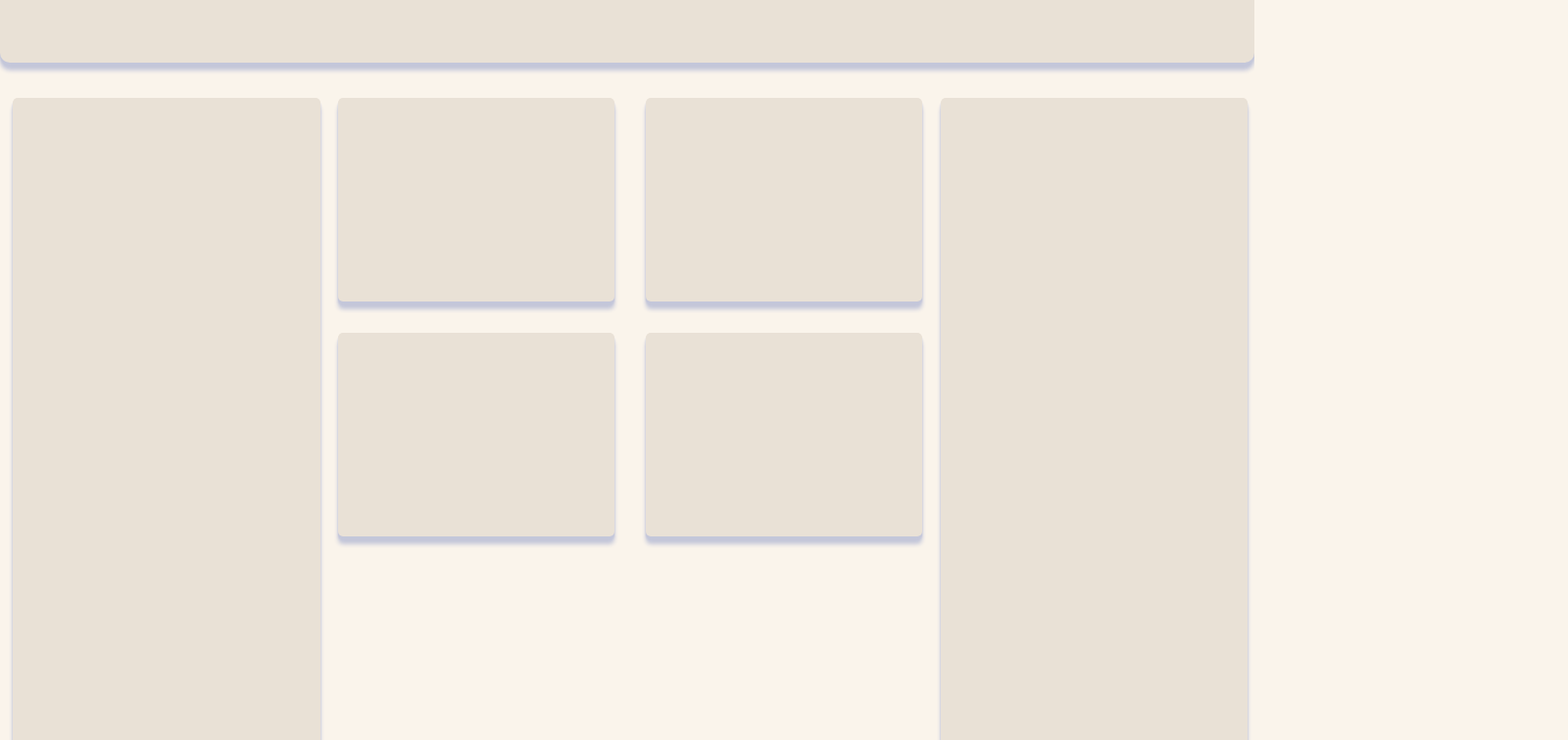
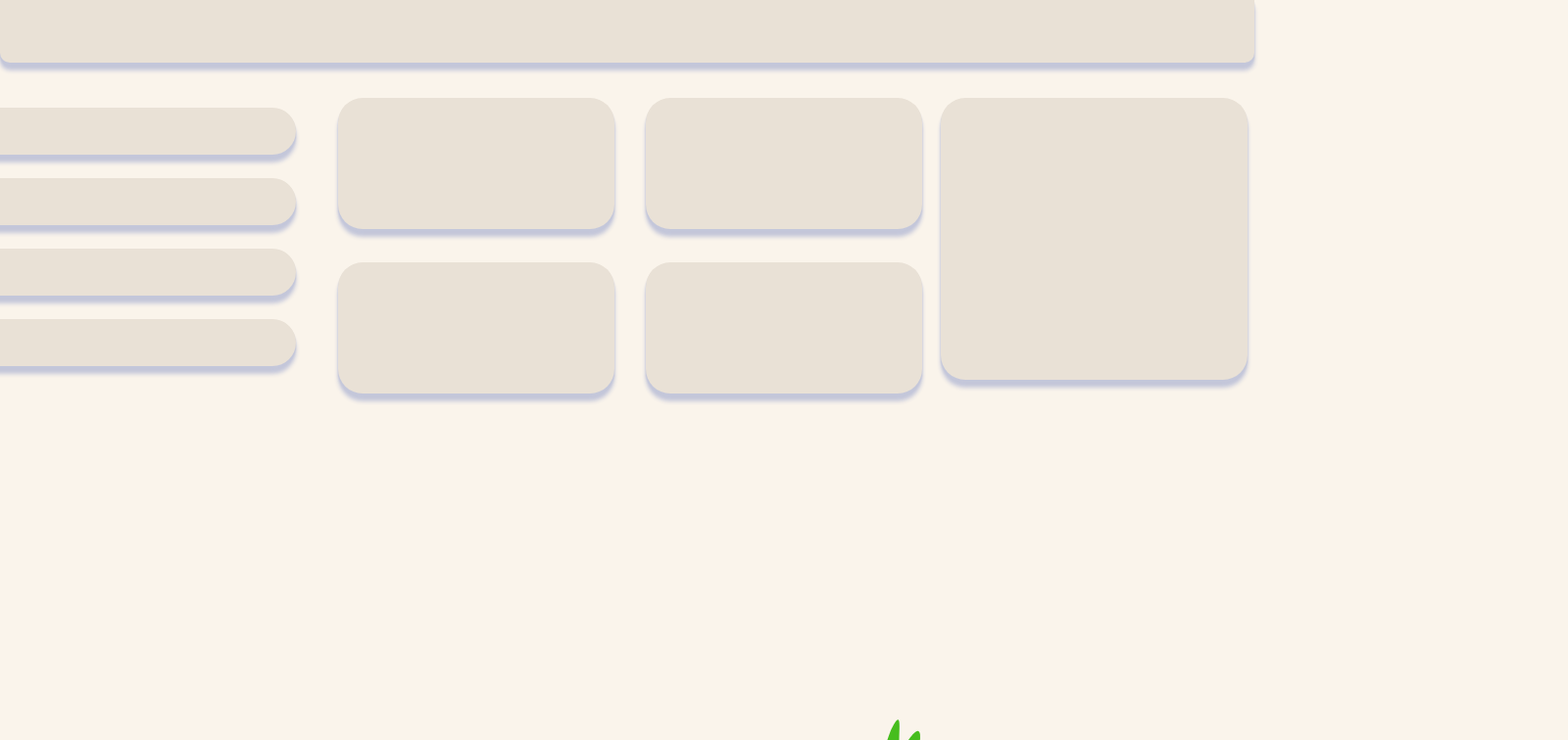
Before and after one commit to yas-cm/BOSCH, a plain HTML site: page FrontEnd/Projeto_Estufa/index.html in a window 1280 px wide. Shown: the top 756 px of the page at 98% size, 1600 px wide, since content can reach past the window. Drawn offline with Linux system fonts and the light colour scheme.

Commit message:
nao consigo centralizar

```diff
--- a/FrontEnd/Projeto_Estufa/index.html
+++ b/FrontEnd/Projeto_Estufa/index.html
@@ -11,16 +11,26 @@
     <div class="flex cima"></div>
 
     <!-- Divisão dos grids -->
-    <div class = "content grid">
-        <div class="caixinha"></div>
-        <div class="caixas-meio">
-            <div class = "caixinha inha"></div>
-            <div class = "caixinha inha"></div>
-            <div class = "caixinha inha"></div>
-            <div class = "caixinha inha"></div>
+    <div class = "grid">
+        <div>
+            <div class="navigation"></div>
+            <div class="navigation"></div>
+            <div class="navigation"></div>
+            <div class="navigation"></div>
         </div>
-        <div class="caixinha"></div>
+        <div class="caixinha-meio">
+            <div class = "caixinha"></div>
+            <div class = "caixinha"></div>
+            <div class = "caixinha"></div>
+            <div class = "caixinha"></div>
+        </div>
+        <div class="caixinha-direita"></div>
+
     </div>
+    <div class = "flex justify-center">
+        <img class = "tomatinho" src="./CicloTomatinho.png" alt="Não achei o tomatinho">
+        </div>
+
 
 
 
--- a/FrontEnd/Projeto_Estufa/style.css
+++ b/FrontEnd/Projeto_Estufa/style.css
@@ -5,9 +5,11 @@
     margin: 0px;
     padding: 0px;
 }
+
 body{
     background-color: rgb(250, 244, 235);
-    min-height: 100vh;
+    /* min-height: 100vh; */
+    height: 100vh;
 }
 
 .cima{
@@ -21,38 +23,59 @@ body{
 }
 
 .caixinha{
-    height: full;
+    height: 80%;
     background-color: rgb(233, 225, 214);
-    border-radius: 5px;
+    border-radius: 25px;
     box-shadow:rgb(196, 199, 218) 0px 2px 1px, rgba(196, 199, 218) 0px 4px 2px, rgba(196, 199, 218) 0px 8px 4px;
-
-}
-
-.inha{
-    /* margin-top: 10%; */
     margin-bottom: 10%;
     margin-left: 5%;
     margin-right: 5%;
 }
 
-.caixas-meio{
+
+.caixinha-meio{
     display: grid;
     grid-template-columns: 1fr 1fr;
     grid-template-rows: 1fr 1fr;
-    height: 60%;
+    height: 70%;
 
-    border-radius: 5px;
+    border-radius: 25px;
     /* box-shadow:rgb(196, 199, 218) 0px 2px 1px, rgba(196, 199, 218) 0px 4px 2px, rgba(196, 199, 218) 0px 8px 4px; */
 
 }
+.caixinha-direita{
+    height: 60%;
+    background-color: rgb(233, 225, 214);
+    border-radius: 25px;
+    box-shadow:rgb(196, 199, 218) 0px 2px 1px, rgba(196, 199, 218) 0px 4px 2px, rgba(196, 199, 218) 0px 8px 4px;
 
-.content{
-    display: flex;
-    height: 100vh;
 }
+
+.navigation{
+    height: 10%;
+    background-color: rgb(233, 225, 214);
+    border-radius: 0 25px 25px 0px;
+    box-shadow:rgb(196, 199, 218) 0px 2px 1px, rgba(196, 199, 218) 0px 4px 2px, rgba(196, 199, 218) 0px 8px 4px;
+    margin-top: 10px;
+    margin-bottom:24px;
+    margin-left: -20px;
+    margin-right: 25px;
+}
+
+.tomatinho{
+    /* grid-column-start: 2;
+    grid-column-end: 3; */
+    height: 120%;
+
+
+}
+
+
 .grid{
     display: grid;
+    height: 60%;
     grid-template-columns: 25% 50% 25%;
+    /* grid-template-rows: 50% 50%; */
     margin: 3px;
     padding: 10px;
     gap: 3px;
```
Also changed, not shown: FrontEnd/Projeto_Estufa/CicloTomatinho.png (added).
